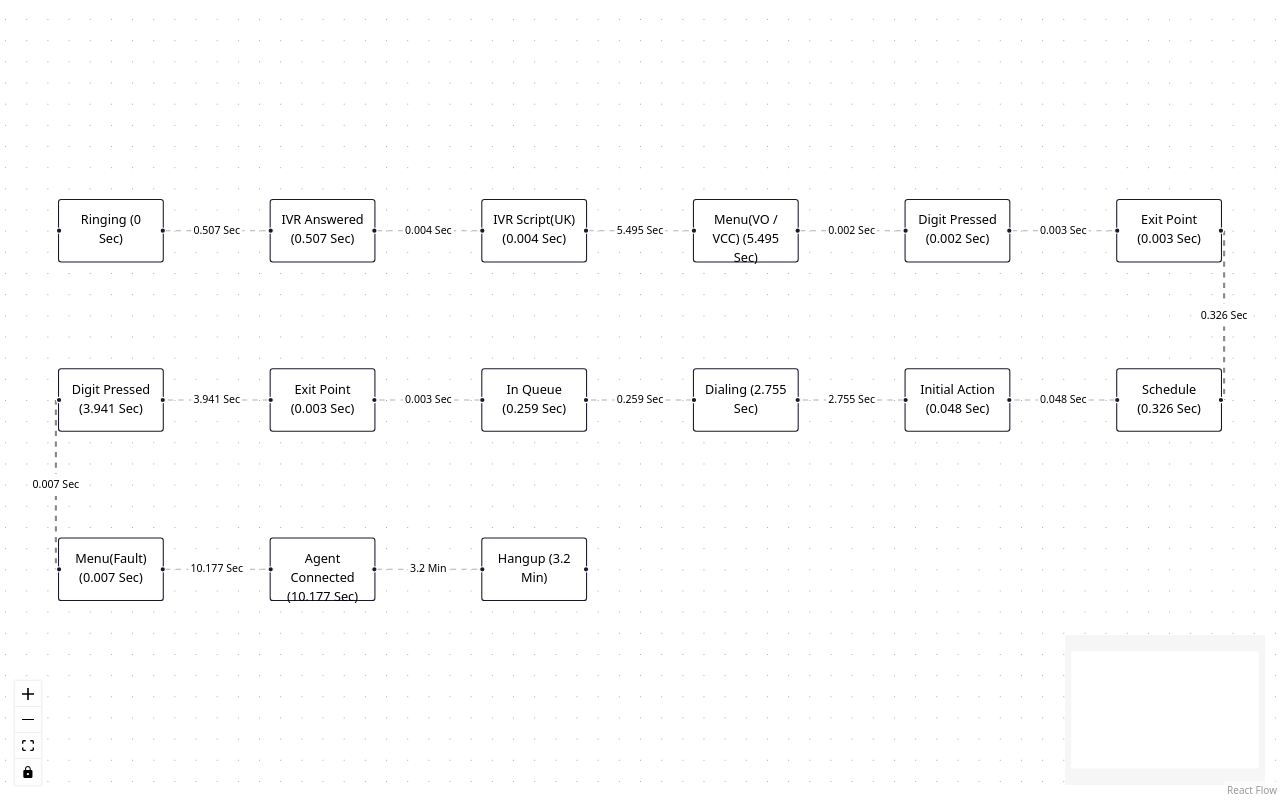
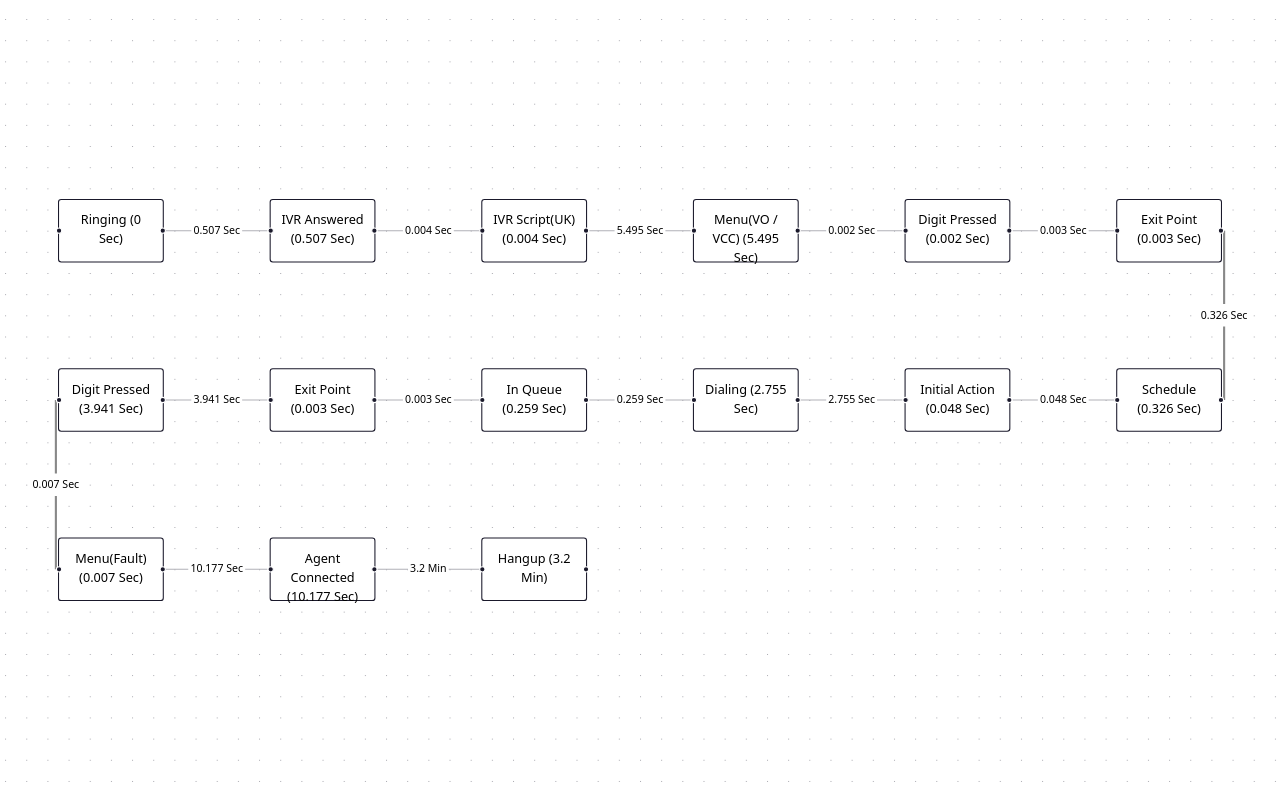
Before and after one commit to atimael/rc-charts, a React (Vite) app: page / in a window 1280 px wide. Built offline with nearby package versions, Linux system fonts and the light colour scheme.

Commit message:
feat: flow chart adjustments

```diff
--- a/src/flow-chart/FlowChart.tsx
+++ b/src/flow-chart/FlowChart.tsx
@@ -93,7 +93,7 @@ export const CallJourney: React.FC = () => {
           id: `e${stage.id}-${nextNodeId}`,
           source: stage.id,
           target: nextNodeId,
-          animated: true,
+          animated: false,
           type: isCrossRow ? 'bezier' : 'straight',
           label: stagesData[index + 1].duration,
           style: isCrossRow ? { strokeWidth: 2, stroke: '#888', padding: "20px" } : undefined,
@@ -111,13 +111,14 @@ export const CallJourney: React.FC = () => {
       <ReactFlow
         nodes={nodes}
         edges={edges}
-        fitView
         nodesDraggable={false}
         nodesConnectable={false}
         elementsSelectable={false}
+        draggable={false}
+        panOnDrag={false}
+        proOptions={{ hideAttribution: true }}
+        fitView
       >
-        <MiniMap />
-        <Controls />
         <Background />
       </ReactFlow>
     </div>
--- a/src/tree-chart/TreeViewChart.tsx
+++ b/src/tree-chart/TreeViewChart.tsx
@@ -27,9 +27,12 @@ export const TreeViewChart = () => {
             <ReactFlow
                 nodes={nodes}
                 edges={edges}
-                draggable={false}
                 nodeTypes={nodeTypes}
                 connectionLineType={ConnectionLineType.SmoothStep}
+                nodesDraggable={false}
+                nodesConnectable={false}
+                elementsSelectable={false}
+                draggable={false}
                 panOnDrag={false}
                 proOptions={{ hideAttribution: true }}
                 fitView
```
Also changed, not shown: src/flow-chart/components/CurvedEdge.tsx (added, +13 -0 lines).
